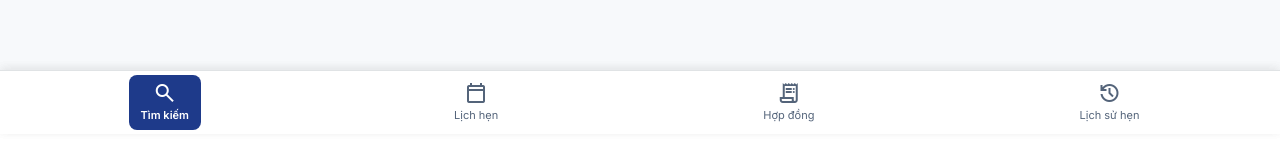
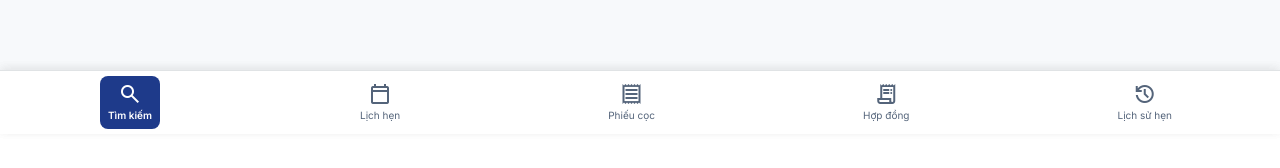
Before and after one commit to NguyenSonTung16/home_stay, a React (Vite) app in the folder frontend_client/: page / in a window 1280 px wide. Shown: the part 666-834 px from the top of the page. Built offline with nearby package versions, Linux system fonts and the light colour scheme; no server answers.

Commit message:
Add Phieu coc to ClientLayout bottom nav

```diff
--- a/frontend_client/src/components/ClientLayout.tsx
+++ b/frontend_client/src/components/ClientLayout.tsx
@@ -106,37 +106,45 @@ export const ClientLayout: React.FC = () => {
             />
 
             {/* Bottom Navigation */}
-            <nav className="fixed bottom-0 left-0 right-0 h-16 bg-white border-t border-[#E0E3E5] flex justify-around items-center px-2 z-50 shadow-[0_-2px_10px_rgba(0,0,0,0.05)]">
+            <nav className="fixed bottom-0 left-0 right-0 h-16 bg-white border-t border-[#E0E3E5] flex justify-around items-center px-1 z-50 shadow-[0_-2px_10px_rgba(0,0,0,0.05)]">
                 <div
                     onClick={() => navigate('/')}
-                    className={`flex flex-col items-center justify-center px-3 py-1.5 cursor-pointer active:scale-95 transition-all rounded-xl ${isActive('/') ? 'bg-[#1E3A8A] text-white' : 'text-[#54647A]'}`}
+                    className={`flex flex-col items-center justify-center px-2 py-1.5 cursor-pointer active:scale-95 transition-all rounded-xl ${isActive('/') ? 'bg-[#1E3A8A] text-white' : 'text-[#54647A]'}`}
                 >
                     <span className="material-symbols-outlined text-[20px]">search</span>
-                    <span className={`text-[11px] mt-0.5 ${isActive('/') ? 'font-semibold' : 'font-normal'}`}>Tìm kiếm</span>
+                    <span className={`text-[10px] mt-0.5 whitespace-nowrap ${isActive('/') ? 'font-semibold' : 'font-normal'}`}>Tìm kiếm</span>
                 </div>
 
                 <div
                     onClick={() => navigate('/dat-lich-hen')}
-                    className={`flex flex-col items-center justify-center px-3 py-1.5 cursor-pointer active:scale-95 transition-all rounded-xl ${isActive('/dat-lich-hen') ? 'bg-[#1E3A8A] text-white' : 'text-[#54647A]'}`}
+                    className={`flex flex-col items-center justify-center px-2 py-1.5 cursor-pointer active:scale-95 transition-all rounded-xl ${isActive('/dat-lich-hen') ? 'bg-[#1E3A8A] text-white' : 'text-[#54647A]'}`}
                 >
                     <span className="material-symbols-outlined text-[20px]">calendar_today</span>
-                    <span className={`text-[11px] mt-0.5 ${isActive('/dat-lich-hen') ? 'font-semibold' : 'font-normal'}`}>Lịch hẹn</span>
+                    <span className={`text-[10px] mt-0.5 whitespace-nowrap ${isActive('/dat-lich-hen') ? 'font-semibold' : 'font-normal'}`}>Lịch hẹn</span>
+                </div>
+
+                <div
+                    onClick={() => navigate('/thanh-toan-coc')}
+                    className={`flex flex-col items-center justify-center px-2 py-1.5 cursor-pointer active:scale-95 transition-all rounded-xl ${isActive('/thanh-toan-coc') ? 'bg-[#1E3A8A] text-white' : 'text-[#54647A]'}`}
+                >
+                    <span className="material-symbols-outlined text-[20px]">receipt</span>
+                    <span className={`text-[10px] mt-0.5 whitespace-nowrap ${isActive('/thanh-toan-coc') ? 'font-semibold' : 'font-normal'}`}>Phiếu cọc</span>
                 </div>
 
                 <div
                     onClick={() => navigate('/hop-dong')}
-                    className={`flex flex-col items-center justify-center px-3 py-1.5 cursor-pointer active:scale-95 transition-all rounded-xl ${isActive('/hop-dong') ? 'bg-[#1E3A8A] text-white' : 'text-[#54647A]'}`}
+                    className={`flex flex-col items-center justify-center px-2 py-1.5 cursor-pointer active:scale-95 transition-all rounded-xl ${isActive('/hop-dong') ? 'bg-[#1E3A8A] text-white' : 'text-[#54647A]'}`}
                 >
                     <span className="material-symbols-outlined text-[20px]">receipt_long</span>
-                    <span className={`text-[11px] mt-0.5 ${isActive('/hop-dong') ? 'font-semibold' : 'font-normal'}`}>Hợp đồng</span>
+                    <span className={`text-[10px] mt-0.5 whitespace-nowrap ${isActive('/hop-dong') ? 'font-semibold' : 'font-normal'}`}>Hợp đồng</span>
                 </div>
 
                 <div
                     onClick={() => navigate('/lich-su-lich-hen')}
-                    className={`flex flex-col items-center justify-center px-3 py-1.5 cursor-pointer active:scale-95 transition-all rounded-xl ${isActive('/lich-su-lich-hen') ? 'bg-[#1E3A8A] text-white' : 'text-[#54647A]'}`}
+                    className={`flex flex-col items-center justify-center px-2 py-1.5 cursor-pointer active:scale-95 transition-all rounded-xl ${isActive('/lich-su-lich-hen') ? 'bg-[#1E3A8A] text-white' : 'text-[#54647A]'}`}
                 >
                     <span className="material-symbols-outlined text-[20px]">history</span>
-                    <span className={`text-[11px] mt-0.5 ${isActive('/lich-su-lich-hen') ? 'font-semibold' : 'font-normal'}`}>Lịch sử hẹn</span>
+                    <span className={`text-[10px] mt-0.5 whitespace-nowrap ${isActive('/lich-su-lich-hen') ? 'font-semibold' : 'font-normal'}`}>Lịch sử hẹn</span>
                 </div>
             </nav>
         </div>
```
